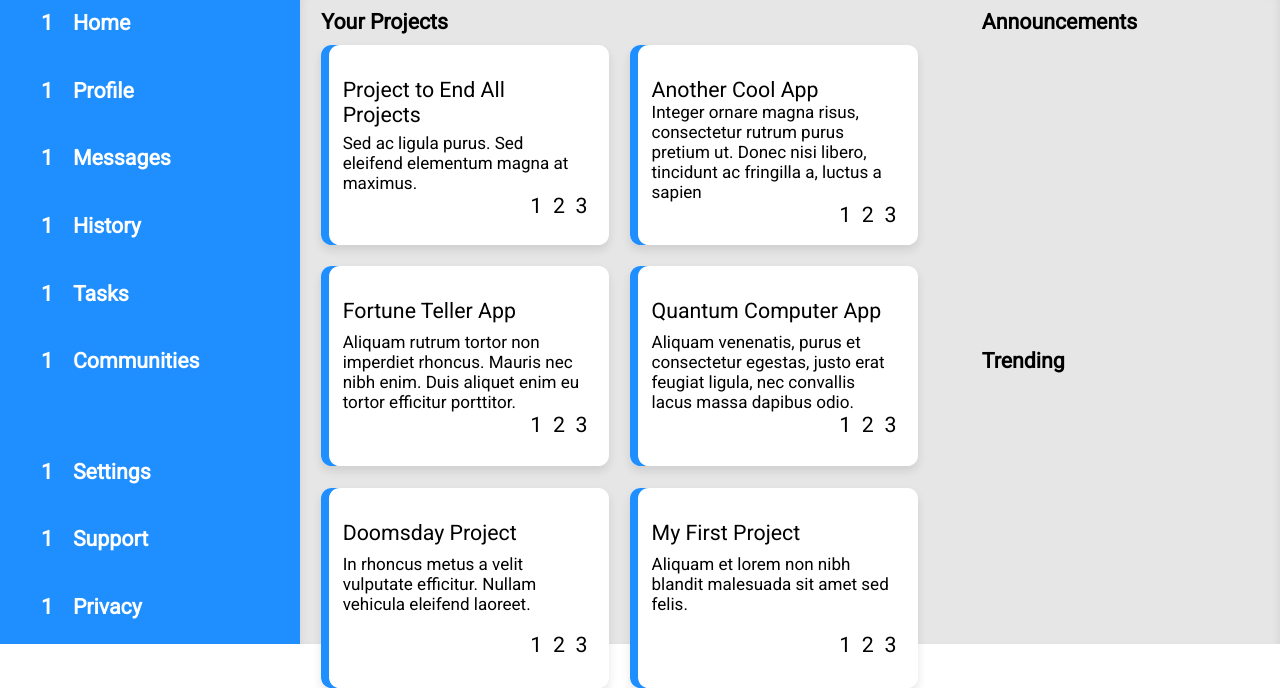
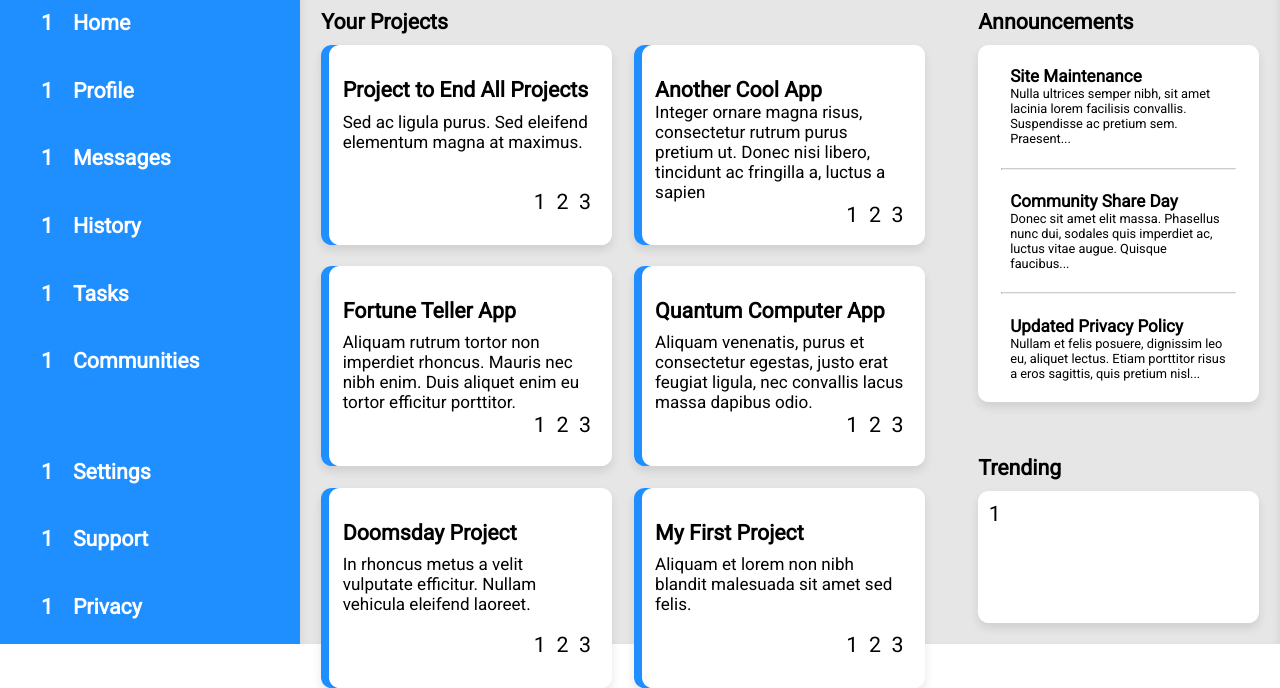
Before and after one commit to kevinwchen/odin-dashboard, a plain HTML site: page index.html in a window 1280 px wide. Shown: the part 156-844 px from the top of the page. Drawn offline with Linux system fonts and the light colour scheme.

Commit message:
Format announcements section

```diff
--- a/index.html
+++ b/index.html
@@ -165,11 +165,48 @@
                 </div>
                 <div class="announcements">
                     <div class="content-header">Announcements</div>
-                    <div class="announcement-grid-container"></div>
+                    <div class="announcement-grid-container">
+                        <div class="announce-card">
+                            <div class="announce-card-title">
+                                Site Maintenance
+                            </div>
+                            <div class="announce-card-body">
+                                Nulla ultrices semper nibh, sit amet lacinia
+                                lorem facilisis convallis. Suspendisse ac
+                                pretium sem. Praesent...
+                            </div>
+                        </div>
+                        <div>
+                            <hr />
+                        </div>
+                        <div class="announce-card">
+                            <div class="announce-card-title">
+                                Community Share Day
+                            </div>
+                            <div class="announce-card-body">
+                                Donec sit amet elit massa. Phasellus nunc dui,
+                                sodales quis imperdiet ac, luctus vitae augue.
+                                Quisque faucibus...
+                            </div>
+                        </div>
+                        <div>
+                            <hr />
+                        </div>
+                        <div class="announce-card">
+                            <div class="announce-card-title">
+                                Updated Privacy Policy
+                            </div>
+                            <div class="announce-card-body">
+                                Nullam et felis posuere, dignissim leo eu,
+                                aliquet lectus. Etiam porttitor risus a eros
+                                sagittis, quis pretium nisl...
+                            </div>
+                        </div>
+                    </div>
                 </div>
                 <div class="trending">
                     <div class="content-header">Trending</div>
-                    <div class="trending-grid-container"></div>
+                    <div class="trending-grid-container">1</div>
                 </div>
             </div>
         </div>
--- a/style.css
+++ b/style.css
@@ -152,7 +152,7 @@ body {
     grid-template-rows: 1fr 1fr;
     grid-template-columns: 2fr 1fr;
     grid-template-areas: "projects announcements" "projects trending";
-    gap: 1em;
+    gap: 0.5em;
     box-shadow: inset var(--box-shadow);
 }
 
@@ -191,6 +191,10 @@ body {
     box-shadow: inset 8px 0 0 0 #1f8fff, var(--box-shadow);
 }
 
+.project-card-header {
+    font-weight: 600;
+}
+
 .project-card-body {
     font-size: 0.8em;
 }
@@ -207,6 +211,35 @@ body {
     grid-area: announcements;
 }
 
+.announcement-grid-container,
+.trending-grid-container {
+    display: grid;
+    background-color: #ffffff;
+    padding: 0.5em;
+    gap: 0;
+    border-radius: 0.5em;
+    box-shadow: var(--box-shadow);
+}
+
+.announce-card {
+    display: grid;
+    padding: 0.5em 1em;
+}
+
+.announce-card-title {
+    font-size: 0.8em;
+    font-weight: 600;
+}
+
+.announce-card-body {
+    font-size: 0.6em;
+}
+
+hr {
+    width: 90%;
+    border-top: 1px solid rgba(0, 0, 0, 0.2);
+}
+
 .trending {
     grid-area: trending;
 }
```
